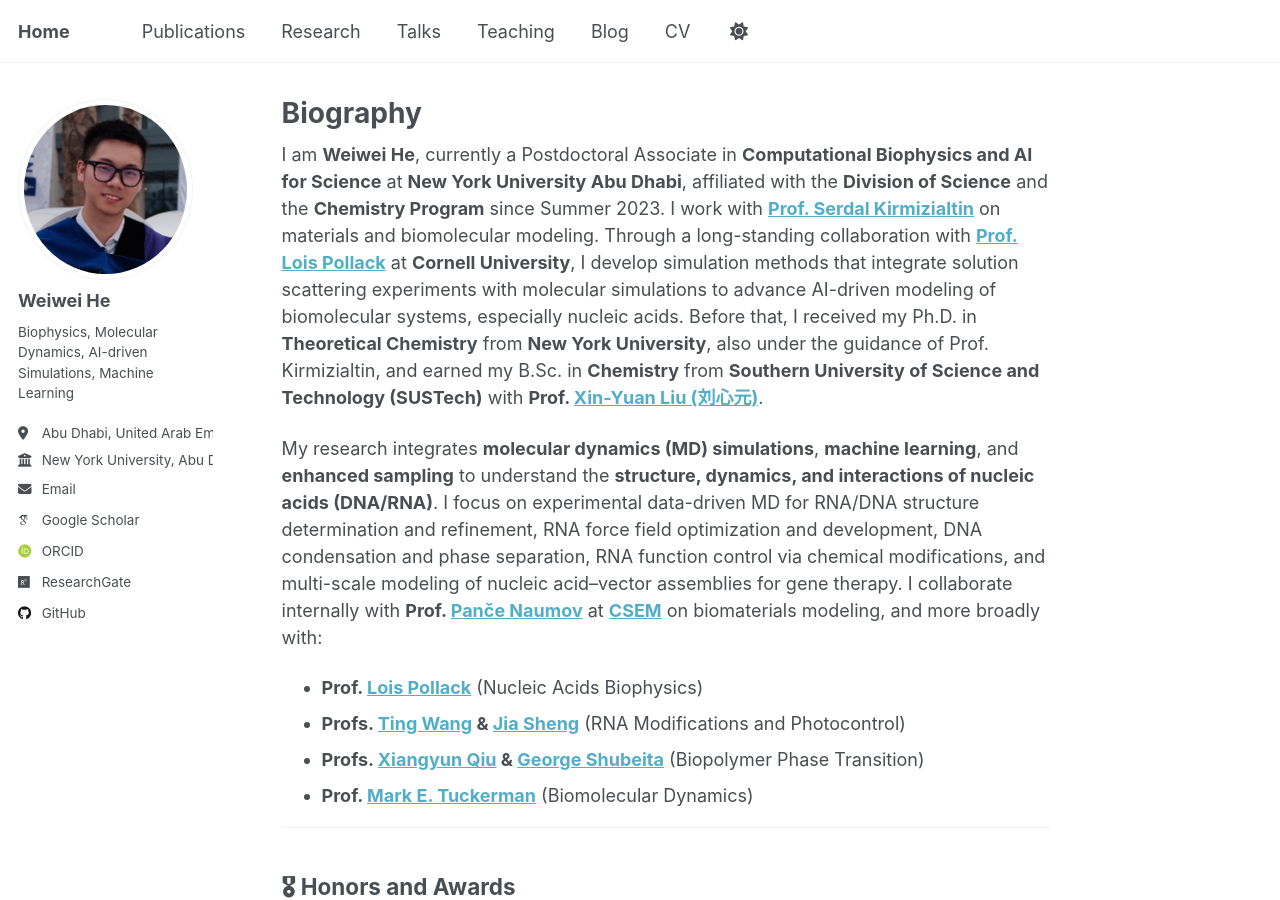
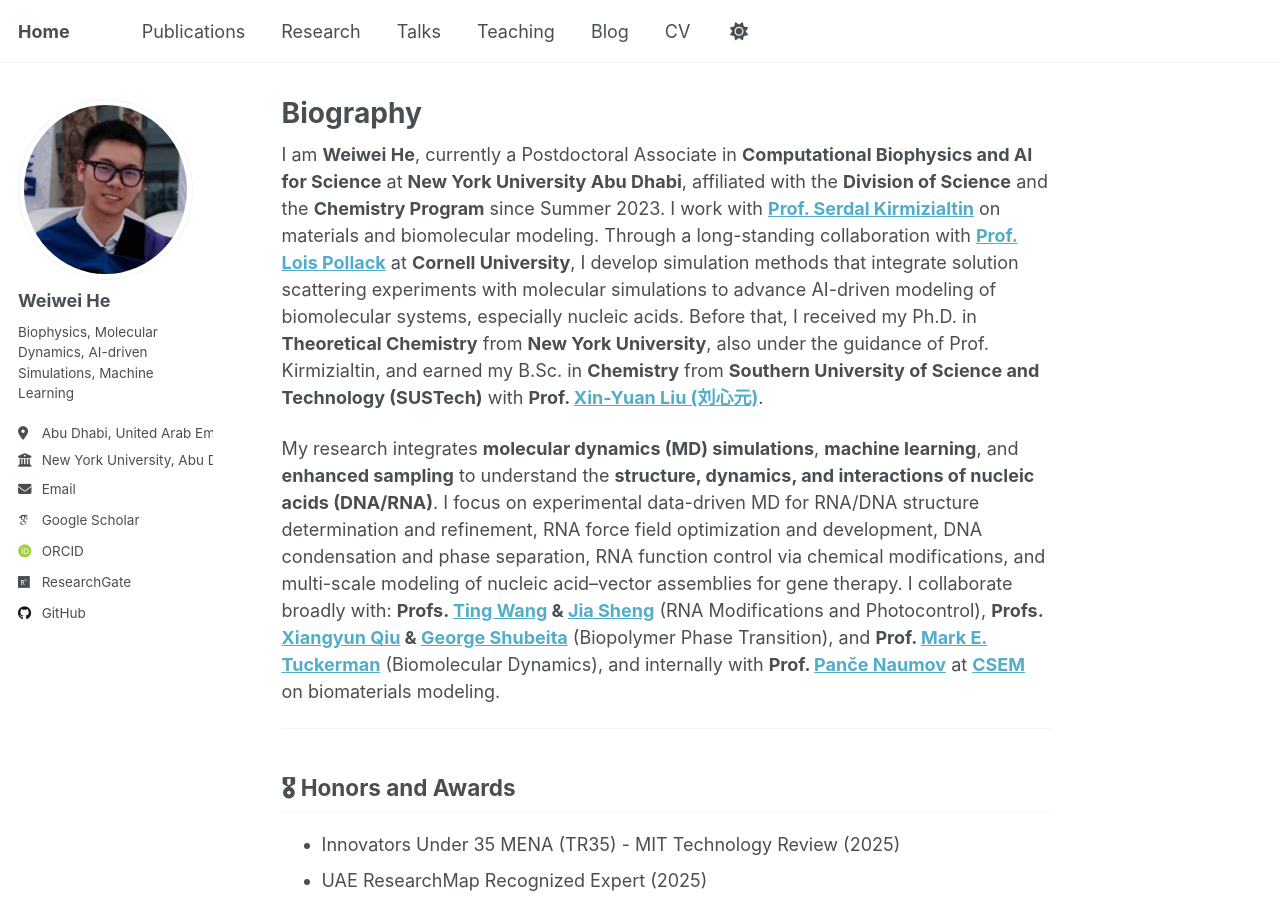
Before and after one commit to Warrenheww/warrenheww.github.io, a Jekyll site: the page built from _pages/about.md, in a window 1280 px wide and 900 px high. Built offline with Jekyll 4.4.1, drawn with Linux system fonts in a browser that asks for light colours; some web fonts are replaced.

Commit message:
Update about.md

```diff
--- a/_pages/about.md
+++ b/_pages/about.md
@@ -9,12 +9,7 @@
 
 I am **Weiwei He**, currently a Postdoctoral Associate in **Computational Biophysics and AI for Science** at **New York University Abu Dhabi**, affiliated with the **Division of Science** and the **Chemistry Program** since Summer 2023. I work with [**Prof. Serdal Kirmizialtin**](https://www.kirmizialtinlab.org/) on materials and biomolecular modeling. Through a long-standing collaboration with [**Prof. Lois Pollack**](https://pollack.research.engineering.cornell.edu/) at **Cornell University**, I develop simulation methods that integrate solution scattering experiments with molecular simulations to advance AI-driven modeling of biomolecular systems, especially nucleic acids. Before that, I received my Ph.D. in **Theoretical Chemistry** from **New York University**, also under the guidance of Prof. Kirmizialtin, and earned my B.Sc. in **Chemistry** from **Southern University of Science and Technology (SUSTech)** with **Prof. [Xin-Yuan Liu (刘心元)](https://liuxy.chem.sustech.edu.cn/)**.
 
-My research integrates **molecular dynamics (MD) simulations**, **machine learning**, and **enhanced sampling** to understand the **structure, dynamics, and interactions of nucleic acids (DNA/RNA)**. I focus on experimental data-driven MD for RNA/DNA structure determination and refinement, RNA force field optimization and development, DNA condensation and phase separation, RNA function control via chemical modifications, and multi-scale modeling of nucleic acid–vector assemblies for gene therapy. I collaborate internally with **Prof. [Panče Naumov](https://nyuad.nyu.edu/en/academics/divisions/science/faculty/pance-naumov.html)** at [**CSEM**](https://nyuad.nyu.edu/en/research/faculty-labs-and-projects/center-for-smart-engineering-materials.html) on biomaterials modeling, and more broadly with:
-
-- **Prof. [Lois Pollack](https://pollack.research.engineering.cornell.edu/)** (Nucleic Acids Biophysics)
-- **Profs. [Ting Wang](https://www.albany.edu/chemistry/wang-group) & [Jia Sheng](https://www.albany.edu/rna/sheng-lab)** (RNA Modifications and Photocontrol)
-- **Profs. [Xiangyun Qiu](https://qiuresearch.github.io/) & [George Shubeita](https://nyuad.nyu.edu/en/academics/divisions/science/faculty/george-shubeita.html)** (Biopolymer Phase Transition)
-- **Prof. [Mark E. Tuckerman](https://wp.nyu.edu/tuckerman_group/)** (Biomolecular Dynamics)
+My research integrates **molecular dynamics (MD) simulations**, **machine learning**, and **enhanced sampling** to understand the **structure, dynamics, and interactions of nucleic acids (DNA/RNA)**. I focus on experimental data-driven MD for RNA/DNA structure determination and refinement, RNA force field optimization and development, DNA condensation and phase separation, RNA function control via chemical modifications, and multi-scale modeling of nucleic acid–vector assemblies for gene therapy. I collaborate broadly with: **Profs. [Ting Wang](https://www.albany.edu/chemistry/wang-group) & [Jia Sheng](https://www.albany.edu/rna/sheng-lab)** (RNA Modifications and Photocontrol), **Profs. [Xiangyun Qiu](https://qiuresearch.github.io/) & [George Shubeita](https://nyuad.nyu.edu/en/academics/divisions/science/faculty/george-shubeita.html)** (Biopolymer Phase Transition), and **Prof. [Mark E. Tuckerman](https://wp.nyu.edu/tuckerman_group/)** (Biomolecular Dynamics), and internally with **Prof. [Panče Naumov](https://nyuad.nyu.edu/en/academics/divisions/science/faculty/pance-naumov.html)** at [**CSEM**](https://nyuad.nyu.edu/en/research/faculty-labs-and-projects/center-for-smart-engineering-materials.html) on biomaterials modeling.
 
 
 ---
```
